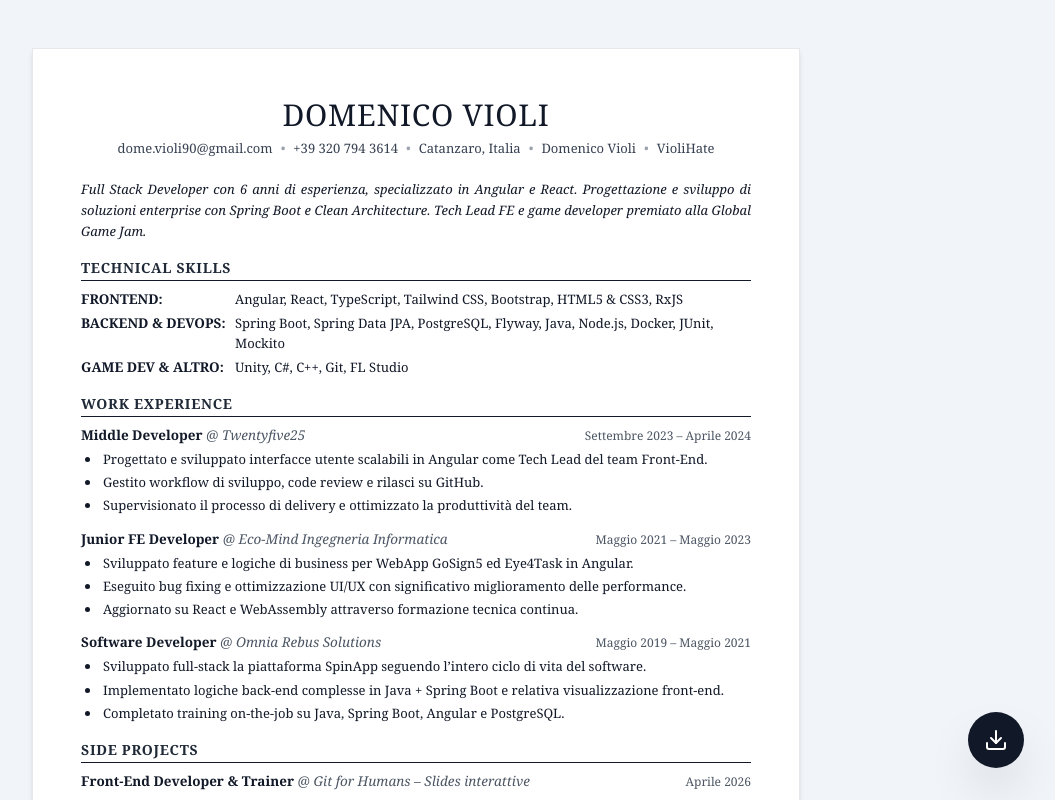
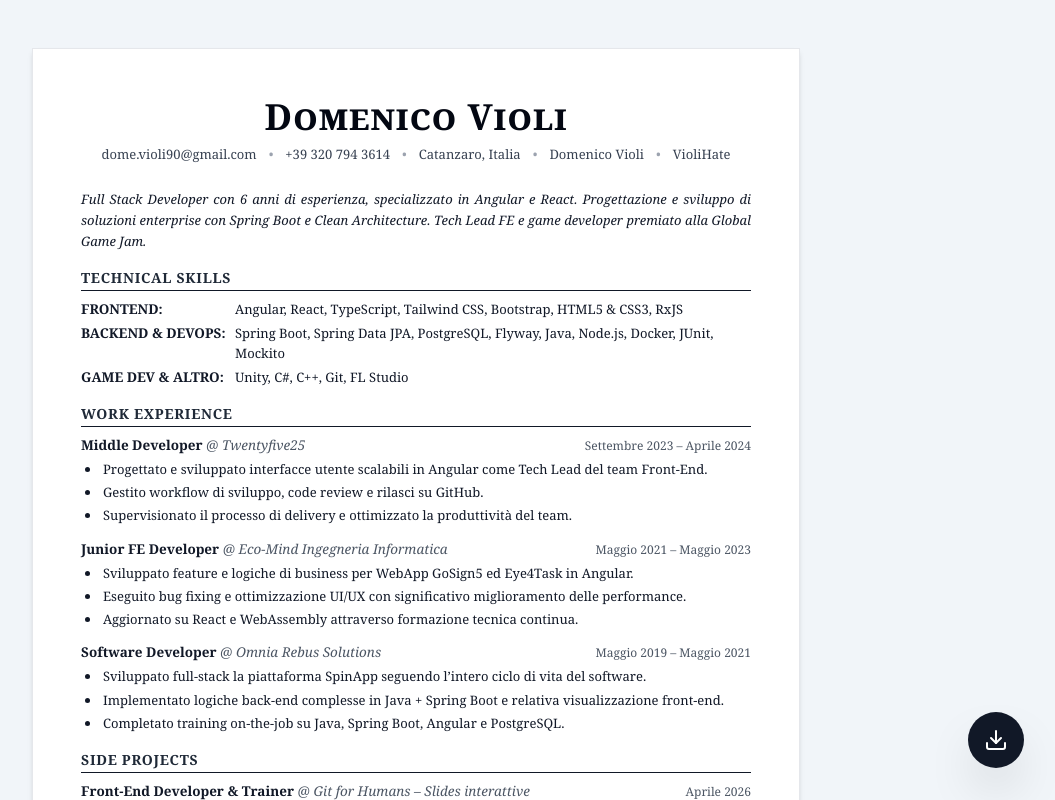
Before and after one commit to VioliHate/personal-cv, a React (Vite) app: page / in a window 1280 px wide. Shown: the top 800 px of the page, without its empty margins (224-1279 px from the left). Built offline with nearby package versions, Linux system fonts and the light colour scheme.

Commit message:
Update Headerbar.tsx

```diff
--- a/src/components/Headerbar.tsx
+++ b/src/components/Headerbar.tsx
@@ -8,14 +8,16 @@ interface HeaderProps {
 
 export const Headerbar: React.FC<HeaderProps> = ({ personal, contacts }) => {
   return (
-    <header className='text-center mb-5'>
-      <h1 className='text-3xl font-normal text-gray-900 tracking-wide uppercase mb-1.5'>
+    <header className='text-center mb-6'>
+      <h1 className='text-4xl font-bold text-gray-950 tracking-wide [font-variant:small-caps] mb-2'>
         {personal.name}
       </h1>
+
+      {/* Riga dei contatti */}
       <div className='flex flex-wrap justify-center items-center gap-x-2 text-[13px] text-gray-700'>
         {contacts.map((item, i) => (
           <React.Fragment key={i}>
-            {i > 0 && <span className='text-gray-400 select-nonemx-1'>•</span>}
+            {i > 0 && <span className='text-gray-400 select-none mx-1'>•</span>}
             {item.link ? (
               <a
                 href={item.link}
```
